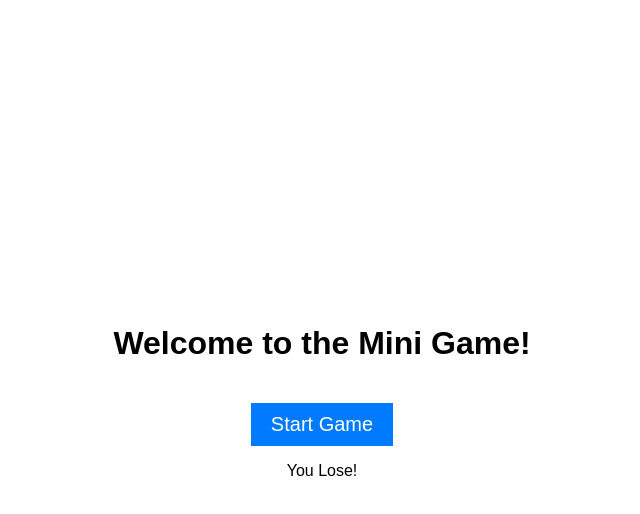
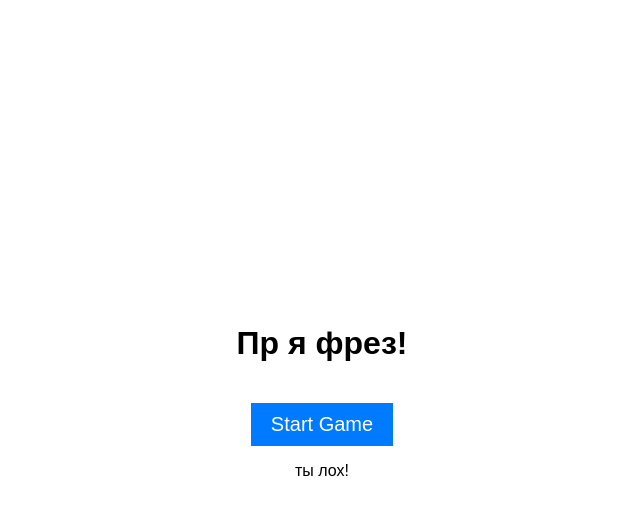
Before and after one commit to unfreezed/mini-game, a plain HTML site: page index.html in a window 1280 px wide. Both pictures are taken after a click on the button "Start Game". Shown: the whole page, without its empty margins (318-958 px from the left). Drawn offline with Linux system fonts and the light colour scheme.

Commit message:
Update index.html

```diff
--- a/index.html
+++ b/index.html
@@ -30,14 +30,14 @@
 </head>
 <body>
     <div class="game-container">
-        <h1>Welcome to the Mini Game!</h1>
+        <h1>Пр я фрез!</h1>
         <button class="button" onclick="startGame()">Start Game</button>
         <p id="game-result"></p>
     </div>
 
     <script>
         function startGame() {
-            const result = Math.random() > 0.5 ? 'You Win!' : 'You Lose!';
+            const result = Math.random() > 0.5 ? 'ты крутой!' : 'ты лох!';
             document.getElementById('game-result').innerText = result;
         }
     </script>
```
